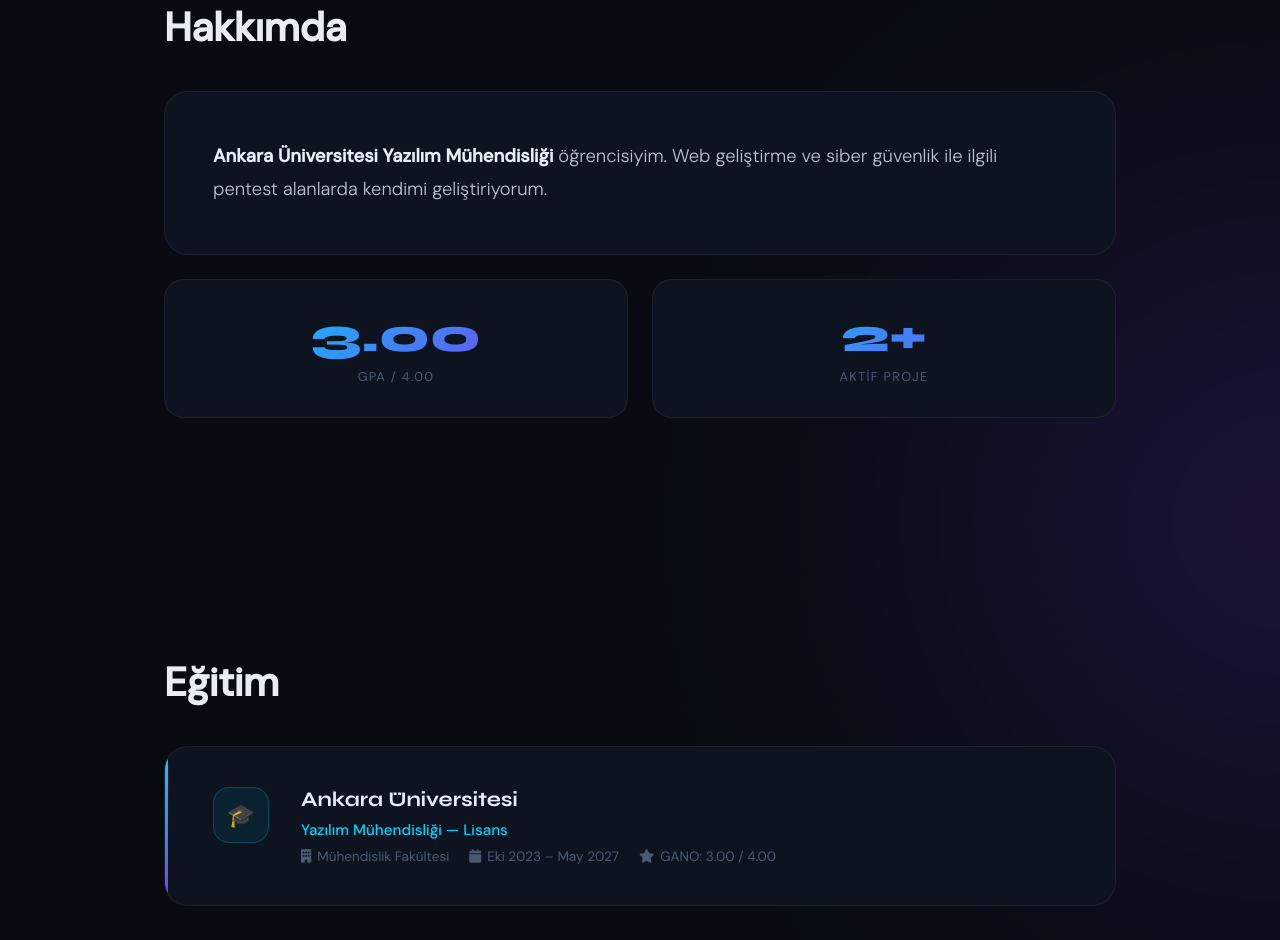
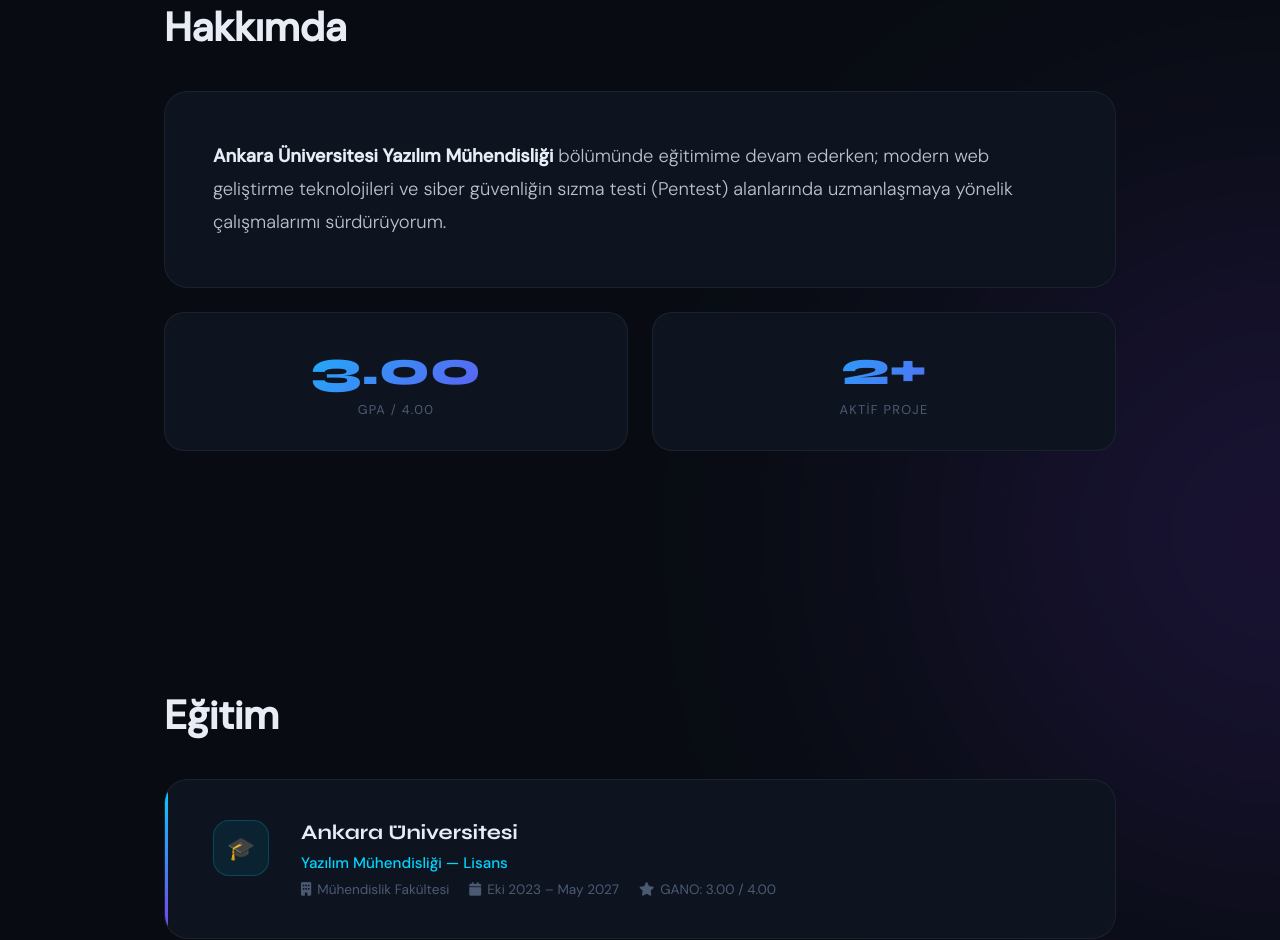
Before and after one commit to omartthr/omartthr.github.io, a plain HTML site: page index.html in a window 1280 px wide. Shown: the part 917-1857 px from the top of the page. Drawn offline with Linux system fonts and the light colour scheme.

Commit message:
cvweb-güncel

```diff
--- a/index.html
+++ b/index.html
@@ -1154,8 +1154,9 @@
         <div class="about-grid">
             <div class="about-main reveal-left">
                 <p>
-                    <strong>Ankara Üniversitesi Yazılım Mühendisliği</strong> öğrencisiyim.
-                    Web geliştirme ve siber güvenlik ile ilgili pentest alanlarda kendimi geliştiriyorum.
+                    <strong>Ankara Üniversitesi Yazılım Mühendisliği</strong> bölümünde
+                    eğitimime devam ederken; modern web geliştirme teknolojileri ve siber güvenliğin sızma testi
+                    (Pentest) alanlarında uzmanlaşmaya yönelik çalışmalarımı sürdürüyorum.
                 </p>
             </div>
             <div class="stat-card reveal-right" style="transition-delay: 0.1s">
```
